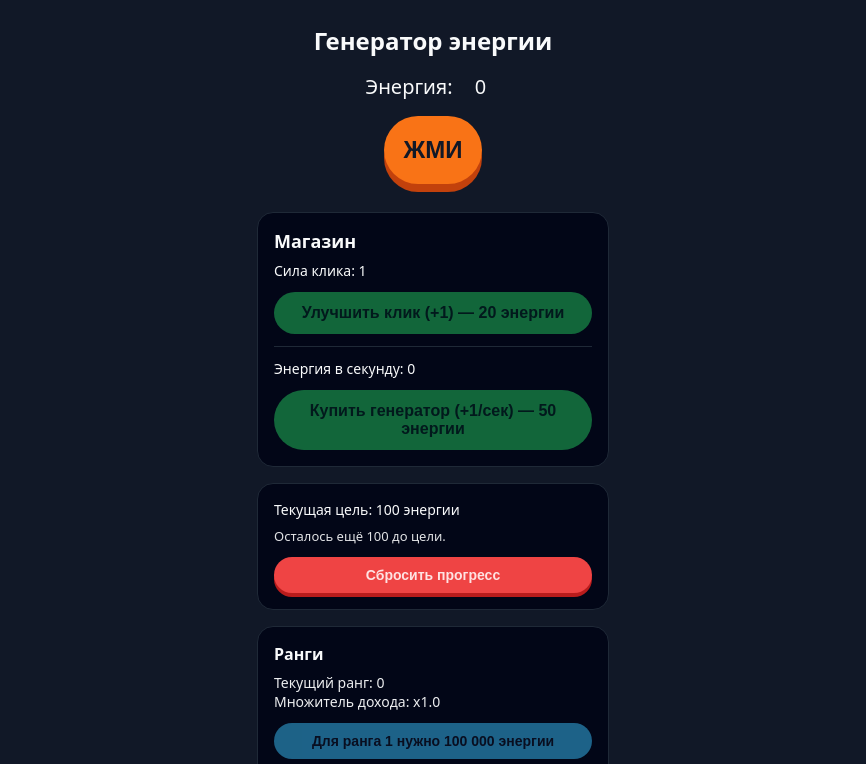
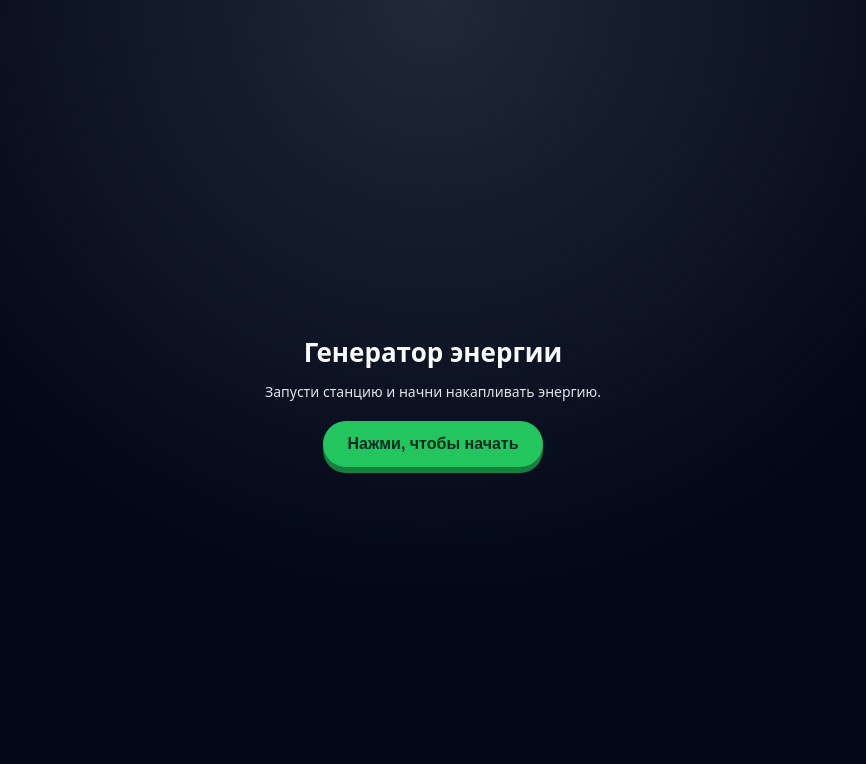
Before and after one commit to DandyTM/Clicker-City, a plain HTML site: page index.html in a window 1280 px wide. Shown: the top 764 px of the page, without its empty margins (207-1073 px from the left). Drawn offline with Linux system fonts and the light colour scheme.

Commit message:
Add files via upload

```diff
--- a/index.html
+++ b/index.html
@@ -27,6 +27,20 @@
 </head>
 
 <body>
+  <!-- Стартовый экран -->
+  <div id="start-screen" class="start-screen">
+    <div class="start-content">
+      <h1 class="start-title">Генератор энергии</h1>
+      <p class="start-subtitle">
+        Запусти станцию и начни накапливать энергию.
+      </p>
+      <button id="start-button" class="start-button">
+        Нажми, чтобы начать
+      </button>
+    </div>
+  </div>
+
+  <!-- Основное приложение -->
   <div class="app">
     <h1 class="title">Генератор энергии</h1>
 
@@ -57,9 +71,45 @@
       <p class="shop-text">
         Энергия в секунду: <span id="income-per-second">0</span>
       </p>
-      <button id="buy-income" class="shop-button">
-        Купить генератор (+1/сек) — <span id="income-cost">50</span> энергии
-      </button>
+
+      <!-- Список генераторов -->
+      <div class="generators-list">
+        <div class="generator">
+          <div class="generator-info-block">
+            <div class="generator-title">Солнечные панели</div>
+            <div class="generator-sub">
+              Уровень: <span id="gen-solar-level">0</span> • +1/сек за панель
+            </div>
+          </div>
+          <button id="gen-solar-buy" class="shop-button generator-button">
+            Купить — <span id="gen-solar-cost">50</span> энергии
+          </button>
+        </div>
+
+        <div class="generator">
+          <div class="generator-info-block">
+            <div class="generator-title">Эко-ферма</div>
+            <div class="generator-sub">
+              Уровень: <span id="gen-farm-level">0</span> • +5/сек за ферму
+            </div>
+          </div>
+          <button id="gen-farm-buy" class="shop-button generator-button">
+            Купить — <span id="gen-farm-cost">300</span> энергии
+          </button>
+        </div>
+
+        <div class="generator">
+          <div class="generator-info-block">
+            <div class="generator-title">Реактор</div>
+            <div class="generator-sub">
+              Уровень: <span id="gen-reactor-level">0</span> • +30/сек за реактор
+            </div>
+          </div>
+          <button id="gen-reactor-buy" class="shop-button generator-button">
+            Купить — <span id="gen-reactor-cost">2000</span> энергии
+          </button>
+        </div>
+      </div>
     </div>
 
     <div class="goal-box">
@@ -89,7 +139,8 @@
     </div>
 
     <p class="hint">
-      Тапай по кнопке, улучшай генераторы и повышай ранг, чтобы качать всё быстрее ⚡
+      Сначала нажми «Нажми, чтобы начать», а потом тапай по кнопке,
+      улучшай генераторы и повышай ранг ⚡
     </p>
   </div>
 
--- a/main.js
+++ b/main.js
@@ -1,42 +1,46 @@
-// ---------- Текущее состояние игры ----------
+// ---------- Состояние игры ----------
 
 // энергия
 let score = 0;
 
 // уровни улучшений
-let clickLevel = 0;   // сколько раз улучшали клик
-let incomeLevel = 0;  // сколько генераторов авто-дохода куплено
-
-// цели
+let clickLevel = 0;           // улучшения клика
 let currentGoal = 100;
 
 // ранги (престиж)
-let prestigeLevel = 0;      // сколько раз повышали ранг
+let prestigeLevel = 0;
+
+// генераторы (солнечные панели, ферма, реактор)
+const generatorTypes = [
+  { id: 'solar',   baseCost: 50,   costGrowth: 1.25, baseIncome: 1 },
+  { id: 'farm',    baseCost: 300,  costGrowth: 1.3,  baseIncome: 5 },
+  { id: 'reactor', baseCost: 2000, costGrowth: 1.4,  baseIncome: 30 }
+];
+
+// уровни генераторов (сколько каждого куплено)
+let generators = generatorTypes.map(() => ({ level: 0 }));
 
 // криты
-const CRIT_CHANCE = 0.2;    // 20% шанс
-const CRIT_MULTIPLIER = 5;  // x5 за крит
+const CRIT_CHANCE = 0.2;      // 20% шанс
+const CRIT_MULTIPLIER = 5;    // x5 за крит
 
-// ---------- Экономика ----------
+// экономика клика
+const BASE_CLICK_COST = 20;
+const CLICK_COST_GROWTH = 1.25;
 
-// формулы цены: base * growth^level
-const BASE_CLICK_COST = 20;
-const CLICK_COST_GROWTH = 1.25;  // ~ +25% за уровень
+// ранги: требования и бонус
+const PRESTIGE_BASE_REQUIREMENT = 100000;
+const PRESTIGE_REQ_GROWTH = 5;
+const PRESTIGE_PER_LEVEL_BONUS = 0.5; // +50% дохода за ранг
 
-const BASE_INCOME_COST = 50;
-const INCOME_COST_GROWTH = 1.35; // ~ +35% за уровень
+// производные значения
+let clickPower = 1;
+let incomePerSecond = 0;
+let prestigeMultiplier = 1;
+let upgradeCost = BASE_CLICK_COST;
 
-// ранги
-const PRESTIGE_BASE_REQUIREMENT = 100000; // первая «перерождение» после 100к
-const PRESTIGE_REQ_GROWTH = 5;            // каждый следующий ранг ×5
-const PRESTIGE_PER_LEVEL_BONUS = 0.5;     // каждый ранг +50% ко всему доходу
-
-// производные значения (обновляются из уровней)
-let clickPower = 1;          // сила клика
-let incomePerSecond = 0;     // авто-доход
-let prestigeMultiplier = 1;  // множитель дохода от рангов
-let upgradeCost = BASE_CLICK_COST;
-let incomeCost = BASE_INCOME_COST;
+// стартовый флаг
+let gameStarted = false;
 
 // ---------- DOM-элементы ----------
 
@@ -48,8 +52,6 @@ const upgradeCostElement = document.getElementById('upgrade-cost');
 const buyUpgradeButton = document.getElementById('buy-upgrade');
 
 const incomePerSecondElement = document.getElementById('income-per-second');
-const incomeCostElement = document.getElementById('income-cost');
-const buyIncomeButton = document.getElementById('buy-income');
 
 const goalValueElement = document.getElementById('goal-value');
 const goalStatusElement = document.getElementById('goal-status');
@@ -61,26 +63,43 @@ const prestigeLevelElement = document.getElementById('prestige-level');
 const prestigeMultiplierElement = document.getElementById('prestige-multiplier');
 const prestigeButton = document.getElementById('prestige-button');
 
+// стартовый экран
+const startScreen = document.getElementById('start-screen');
+const startButton = document.getElementById('start-button');
+
+// DOM для генераторов
+const generatorDOM = generatorTypes.map(type => ({
+  levelEl: document.getElementById(`gen-${type.id}-level`),
+  costEl: document.getElementById(`gen-${type.id}-cost`),
+  buyEl: document.getElementById(`gen-${type.id}-buy`)
+}));
+
 // ---------- Вспомогательные функции экономики ----------
 
 function getClickPowerFromLevel() {
   return 1 + clickLevel;
 }
 
-function getIncomePerSecondFromLevel() {
-  return incomeLevel;
+function getClickCostFromLevel() {
+  return Math.floor(BASE_CLICK_COST * Math.pow(CLICK_COST_GROWTH, clickLevel));
+}
+
+function getGeneratorCost(index) {
+  const type = generatorTypes[index];
+  const level = generators[index].level;
+  return Math.floor(type.baseCost * Math.pow(type.costGrowth, level));
+}
+
+function getBaseIncomePerSecond() {
+  let total = 0;
+  generatorTypes.forEach((type, index) => {
+    total += type.baseIncome * generators[index].level;
+  });
+  return total;
 }
 
 function getPrestigeMultiplierFromLevel() {
   return 1 + prestigeLevel * PRESTIGE_PER_LEVEL_BONUS;
-}
-
-function getClickCostFromLevel() {
-  return Math.floor(BASE_CLICK_COST * Math.pow(CLICK_COST_GROWTH, clickLevel));
-}
-
-function getIncomeCostFromLevel() {
-  return Math.floor(BASE_INCOME_COST * Math.pow(INCOME_COST_GROWTH, incomeLevel));
 }
 
 function getPrestigeRequirement() {
@@ -89,13 +108,12 @@ function getPrestigeRequirement() {
   );
 }
 
-// пересчитать все производные значения из уровней
+// пересчитать производные значения
 function recomputeDerived() {
   clickPower = getClickPowerFromLevel();
-  incomePerSecond = getIncomePerSecondFromLevel();
+  incomePerSecond = getBaseIncomePerSecond();
   prestigeMultiplier = getPrestigeMultiplierFromLevel();
   upgradeCost = getClickCostFromLevel();
-  incomeCost = getIncomeCostFromLevel();
 }
 
 // ---------- Сохранение / загрузка ----------
@@ -104,9 +122,9 @@ function saveState() {
   const state = {
     score,
     clickLevel,
-    incomeLevel,
     currentGoal,
-    prestigeLevel
+    prestigeLevel,
+    generatorLevels: generators.map(g => g.level)
   };
   localStorage.setItem('clickerState', JSON.stringify(state));
 }
@@ -120,18 +138,15 @@ function loadState() {
 
   try {
     const state = JSON.parse(saved);
+    if (typeof state.score === 'number') score = state.score;
+    if (typeof state.clickLevel === 'number') clickLevel = state.clickLevel;
+    if (typeof state.currentGoal === 'number') currentGoal = state.currentGoal;
+    if (typeof state.prestigeLevel === 'number') prestigeLevel = state.prestigeLevel;
 
-    if (typeof state.score === 'number') score = state.score;
-    if (typeof state.currentGoal === 'number') currentGoal = state.currentGoal;
-
-    if (typeof state.clickLevel === 'number') {
-      clickLevel = state.clickLevel;
-    }
-    if (typeof state.incomeLevel === 'number') {
-      incomeLevel = state.incomeLevel;
-    }
-    if (typeof state.prestigeLevel === 'number') {
-      prestigeLevel = state.prestigeLevel;
+    if (Array.isArray(state.generatorLevels)) {
+      generators = generatorTypes.map((_, index) => ({
+        level: state.generatorLevels[index] || 0
+      }));
     }
   } catch (e) {
     console.warn('Не удалось загрузить сохранение', e);
@@ -163,7 +178,6 @@ function checkGoal() {
 function pulseScore() {
   if (!scoreElement) return;
   scoreElement.classList.remove('score-pulse');
-  // перезапуск анимации
   void scoreElement.offsetWidth;
   scoreElement.classList.add('score-pulse');
 }
@@ -189,14 +203,27 @@ function showFloatingPoints(text, isCrit = false) {
 
 function updateUI() {
   if (scoreElement) scoreElement.textContent = Math.floor(score);
+
   if (clickPowerElement) clickPowerElement.textContent = clickPower;
   if (upgradeCostElement) upgradeCostElement.textContent = upgradeCost;
 
-  if (incomePerSecondElement) incomePerSecondElement.textContent = incomePerSecond;
-  if (incomeCostElement) incomeCostElement.textContent = incomeCost;
+  // доход в секунду отображаем уже с учётом ранга
+  const effectiveIncome = incomePerSecond * prestigeMultiplier;
+  if (incomePerSecondElement) {
+    incomePerSecondElement.textContent = Math.floor(effectiveIncome);
+  }
 
   if (buyUpgradeButton) buyUpgradeButton.disabled = score < upgradeCost;
-  if (buyIncomeButton) buyIncomeButton.disabled = score < incomeCost;
+
+  // генераторы
+  generatorTypes.forEach((type, index) => {
+    const dom = generatorDOM[index];
+    const cost = getGeneratorCost(index);
+
+    if (dom.levelEl) dom.levelEl.textContent = generators[index].level;
+    if (dom.costEl) dom.costEl.textContent = cost;
+    if (dom.buyEl) dom.buyEl.disabled = score < cost;
+  });
 
   // ранги
   const req = getPrestigeRequirement();
@@ -224,9 +251,21 @@ function updateUI() {
 
 // ---------- Обработчики ----------
 
-// клик по основной кнопке (с критами и ранговым множителем)
+// старт игры
+if (startButton) {
+  startButton.addEventListener('click', () => {
+    gameStarted = true;
+    if (startScreen) {
+      startScreen.style.display = 'none';
+    }
+  });
+}
+
+// клик по основной кнопке
 if (clickButton) {
   clickButton.addEventListener('click', () => {
+    if (!gameStarted) return;
+
     const isCrit = Math.random() < CRIT_CHANCE;
 
     let gain = clickPower;
@@ -254,6 +293,7 @@ if (clickButton) {
 // улучшение клика
 if (buyUpgradeButton) {
   buyUpgradeButton.addEventListener('click', () => {
+    if (!gameStarted) return;
     if (score < upgradeCost) return;
 
     score -= upgradeCost;
@@ -265,21 +305,27 @@ if (buyUpgradeButton) {
   });
 }
 
-// покупка авто-дохода
-if (buyIncomeButton) {
-  buyIncomeButton.addEventListener('click', () => {
-    if (score < incomeCost) return;
+// покупка генераторов
+generatorTypes.forEach((type, index) => {
+  const dom = generatorDOM[index];
+  if (!dom.buyEl) return;
 
-    score -= incomeCost;
-    incomeLevel += 1;
+  dom.buyEl.addEventListener('click', () => {
+    if (!gameStarted) return;
+
+    const cost = getGeneratorCost(index);
+    if (score < cost) return;
+
+    score -= cost;
+    generators[index].level += 1;
 
     recomputeDerived();
     updateUI();
     saveState();
   });
-}
+});
 
-// обычный сброс прогресса (без смены ранга)
+// обычный сброс прогресса
 if (resetButton) {
   resetButton.addEventListener('click', () => {
     const confirmReset = confirm('Точно сбросить прогресс без повышения ранга?');
@@ -287,8 +333,8 @@ if (resetButton) {
 
     score = 0;
     clickLevel = 0;
-    incomeLevel = 0;
     currentGoal = 100;
+    generators = generatorTypes.map(() => ({ level: 0 }));
 
     recomputeDerived();
     saveState();
@@ -299,6 +345,8 @@ if (resetButton) {
 // переход в новый ранг (престиж)
 if (prestigeButton) {
   prestigeButton.addEventListener('click', () => {
+    if (!gameStarted) return;
+
     const requirement = getPrestigeRequirement();
     if (score < requirement) return;
 
@@ -312,8 +360,8 @@ if (prestigeButton) {
     // полный сброс прогресса
     score = 0;
     clickLevel = 0;
-    incomeLevel = 0;
     currentGoal = 100;
+    generators = generatorTypes.map(() => ({ level: 0 }));
 
     recomputeDerived();
     saveState();
@@ -324,8 +372,10 @@ if (prestigeButton) {
 // ---------- Авто-доход раз в секунду ----------
 
 setInterval(() => {
-  if (incomePerSecond > 0) {
-    const gain = incomePerSecond * prestigeMultiplier;
+  if (!gameStarted) return;
+
+  const gain = incomePerSecond * prestigeMultiplier;
+  if (gain > 0) {
     score += gain;
     updateUI();
     saveState();
@@ -335,6 +385,7 @@ setInterval(() => {
 // ---------- Старт ----------
 
 loadState();
+recomputeDerived();
 updateUI();
 
 // ---------- Регистрация сервис-воркера для PWA ----------
--- a/style.css
+++ b/style.css
@@ -37,6 +37,52 @@ body {
 #score {
   display: inline-block;
   min-width: 40px;
+}
+
+/* Стартовый экран */
+
+.start-screen {
+  position: fixed;
+  inset: 0;
+  background: radial-gradient(circle at top, #1f2937 0, #020617 60%);
+  display: flex;
+  justify-content: center;
+  align-items: center;
+  z-index: 999;
+}
+
+.start-content {
+  text-align: center;
+  padding: 24px;
+}
+
+.start-title {
+  font-size: 26px;
+  margin-bottom: 12px;
+}
+
+.start-subtitle {
+  font-size: 14px;
+  opacity: 0.9;
+  margin-bottom: 20px;
+}
+
+.start-button {
+  padding: 14px 24px;
+  font-size: 16px;
+  border-radius: 999px;
+  border: none;
+  cursor: pointer;
+  background: #22c55e;
+  color: #022c22;
+  box-shadow: 0 6px 0 #15803d;
+  font-weight: 600;
+  transition: transform 0.05s ease, box-shadow 0.05s ease;
+}
+
+.start-button:active {
+  transform: translateY(3px);
+  box-shadow: 0 3px 0 #15803d;
 }
 
 /* Кнопка клика и область вокруг неё */
@@ -117,6 +163,47 @@ body {
   border: none;
   border-top: 1px solid #1f2937;
   margin: 12px 0;
+}
+
+/* Список генераторов */
+
+.generators-list {
+  display: flex;
+  flex-direction: column;
+  gap: 8px;
+  margin-top: 8px;
+}
+
+.generator {
+  display: flex;
+  align-items: center;
+  justify-content: space-between;
+  gap: 8px;
+}
+
+.generator-info-block {
+  text-align: left;
+}
+
+.generator-title {
+  font-size: 14px;
+  font-weight: 600;
+}
+
+.generator-sub {
+  font-size: 12px;
+  opacity: 0.85;
+}
+
+.generator-button {
+  padding: 8px 10px;
+  font-size: 13px;
+  box-shadow: 0 4px 0 #15803d;
+}
+
+.generator-button:active {
+  transform: translateY(2px);
+  box-shadow: 0 2px 0 #15803d;
 }
 
 /* Цели */
```
